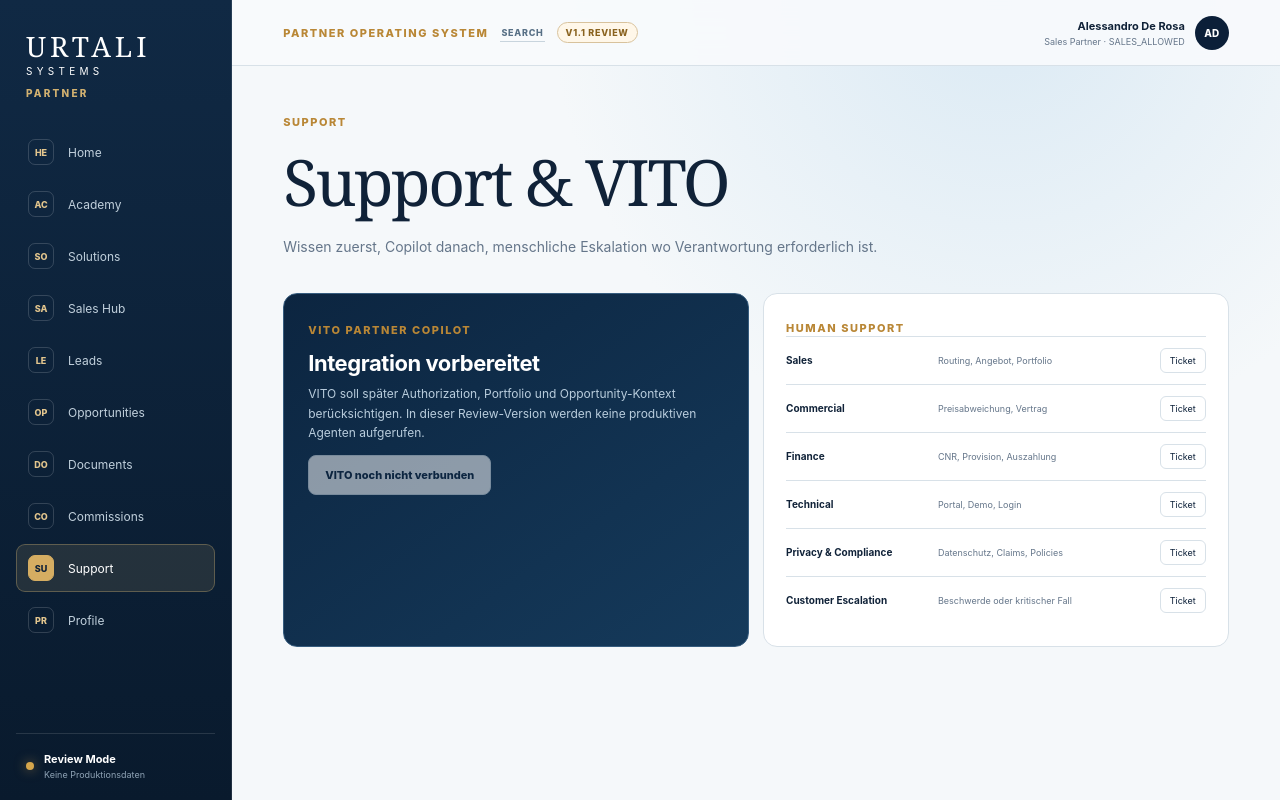
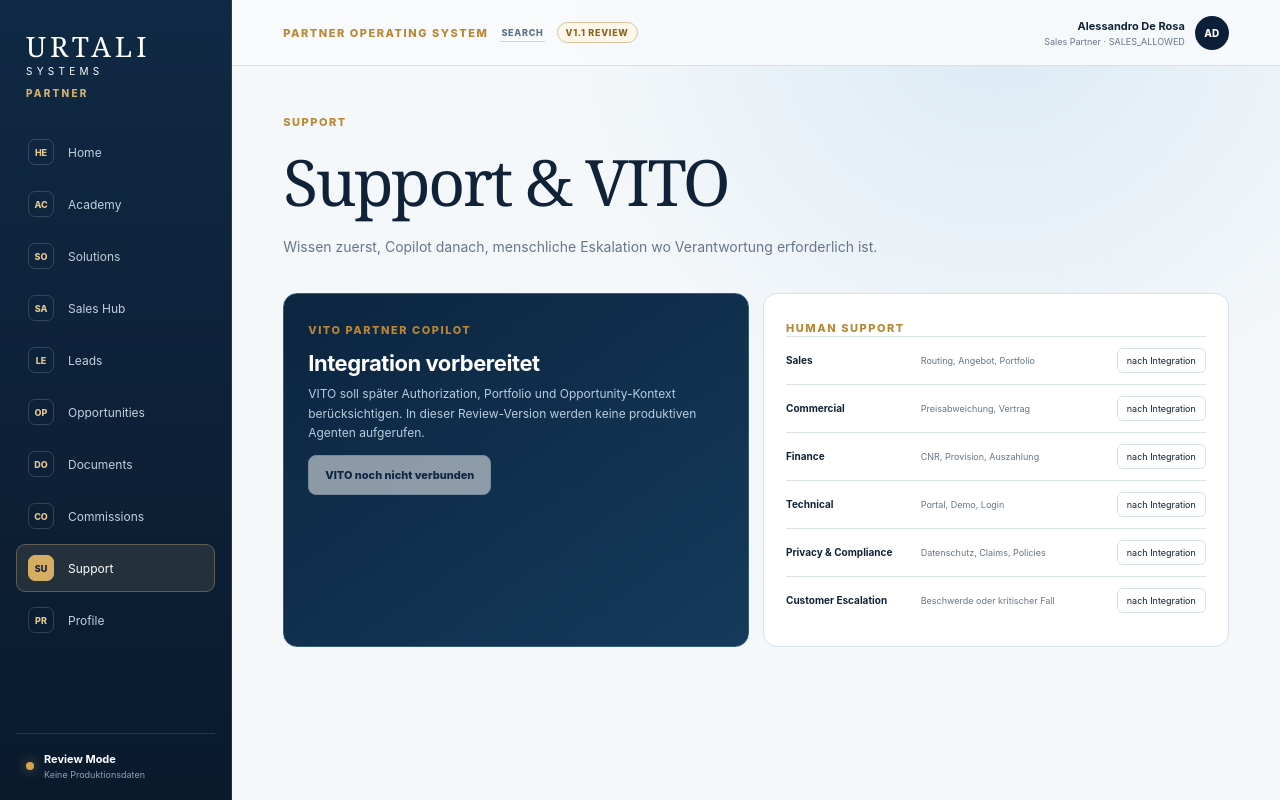
Before and after one commit to lavolpeofficial/vito-platform, a Next.js app in the folder apps/partner-portal/: page /support in a window 1280 px wide. Built offline with nearby package versions, Linux system fonts and the light colour scheme.

Commit message:
chore(partner-portal): make review boundary explicit in apps/partner-portal/app/(portal)/support/page.tsx

```diff
--- a/apps/partner-portal/app/(portal)/support/page.tsx
+++ b/apps/partner-portal/app/(portal)/support/page.tsx
@@ -17,7 +17,7 @@ export default function SupportPage() {
       </header>
       <section className="support-grid">
         <article className="vito-card"><span className="eyebrow">VITO Partner Copilot</span><h2>Integration vorbereitet</h2><p>VITO soll später Authorization, Portfolio und Opportunity-Kontext berücksichtigen. In dieser Review-Version werden keine produktiven Agenten aufgerufen.</p><button className="button secondary" disabled>VITO noch nicht verbunden</button></article>
-        <article className="panel"><span className="eyebrow">Human Support</span>{support.map(([name, desc]) => <div className="support-row" key={name}><strong>{name}</strong><span>{desc}</span><button type="button">Ticket</button></div>)}</article>
+        <article className="panel"><span className="eyebrow">Human Support</span>{support.map(([name, desc]) => <div className="support-row" key={name}><strong>{name}</strong><span>{desc}</span><button type="button" disabled>nach Integration</button></div>)}</article>
       </section>
     </>
   );
```
